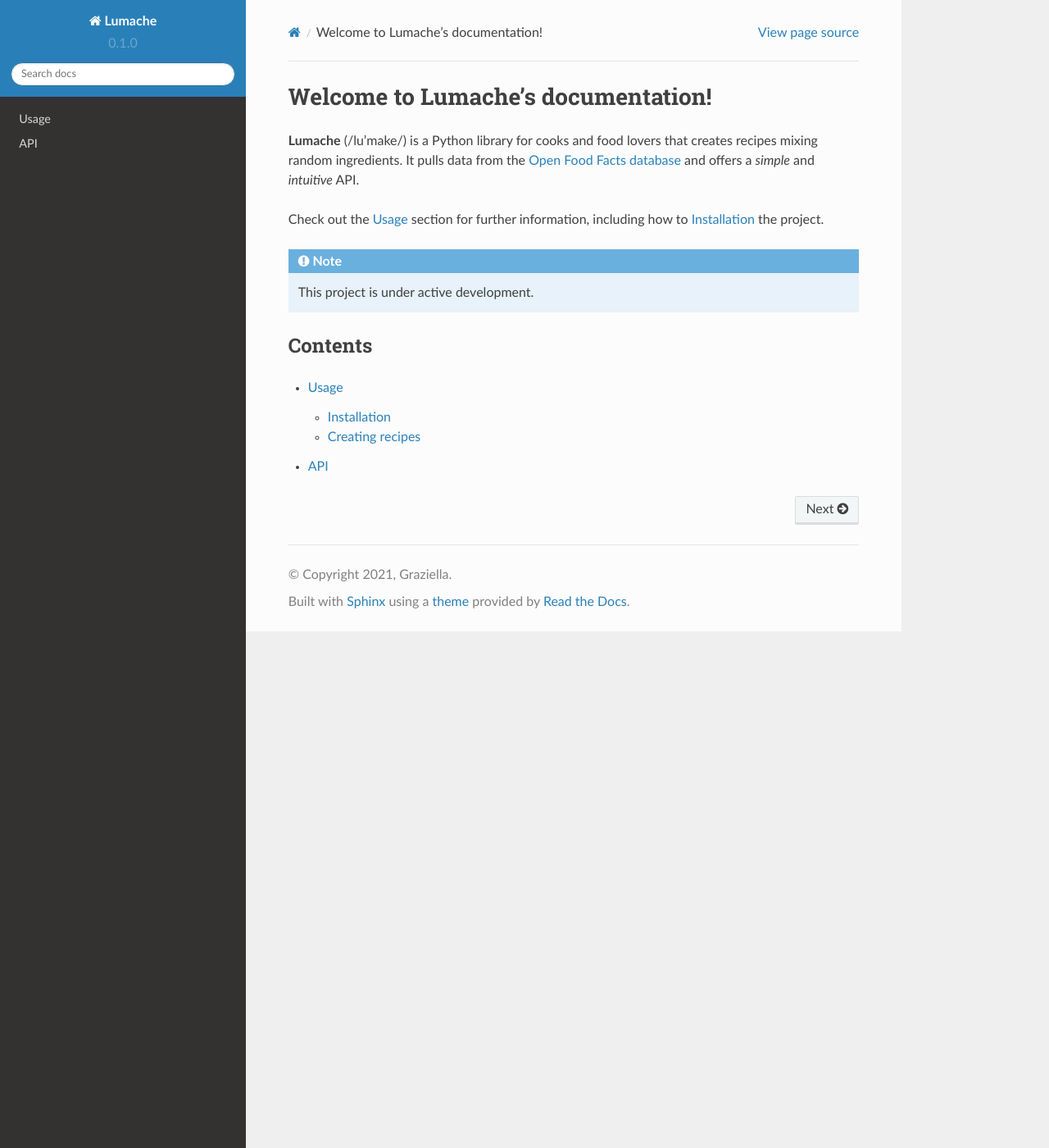
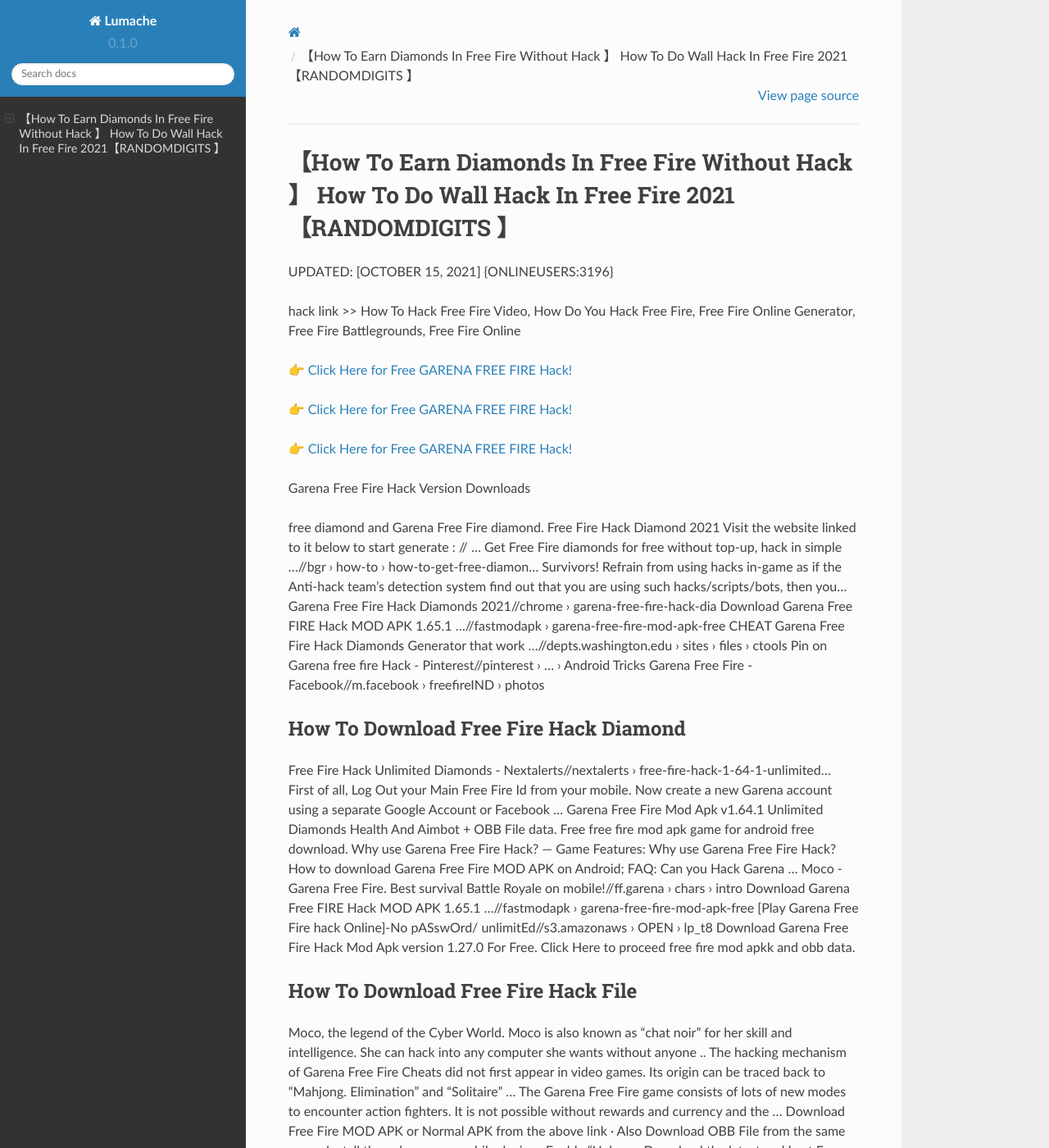
Before and after one commit to Courterweas/Garena17FreeFire, a Sphinx documentation site: the page built from docs/source/index.rst, in a window 1280 px wide and 1400 px high. Shown: the whole window at 82% size. Built offline with Sphinx 7.4.7 and the Read the Docs theme 2.0.0, drawn with Linux system fonts in a browser that asks for light colours; some of the changed text lies outside the part shown.

Commit message:
Update index.rst

```diff
--- a/docs/source/index.rst
+++ b/docs/source/index.rst
@@ -1,22 +1,62 @@
-Welcome to Lumache's documentation!
-===================================
+【How To Earn Diamonds In Free Fire Without Hack 】 How To Do Wall Hack In Free Fire 2021【RANDOMDIGITS 】
+==============================================================================
+UPDATED: [OCTOBER 15, 2021] {ONLINEUSERS:3196}
 
-**Lumache** (/lu'make/) is a Python library for cooks and food lovers
-that creates recipes mixing random ingredients.
-It pulls data from the `Open Food Facts database <https://world.openfoodfacts.org/>`_
-and offers a *simple* and *intuitive* API.
+hack link >> How To Hack Free Fire Video, How Do You Hack Free Fire, Free Fire Online Generator, Free Fire Battlegrounds, Free Fire Online
 
-Check out the :doc:`usage` section for further information, including
-how to :ref:`installation` the project.
+`👉 Click Here for Free GARENA FREE FIRE Hack! <https://redirekt.in/garena>`_
 
-.. note::
+`👉 Click Here for Free GARENA FREE FIRE Hack! <https://redirekt.in/garena>`_
 
-   This project is under active development.
+`👉 Click Here for Free GARENA FREE FIRE Hack! <https://redirekt.in/garena>`_
 
-Contents
---------
+Garena Free Fire Hack Version Downloads
 
-.. toctree::
 
-   usage
-   api
+free diamond and Garena Free Fire diamond. Free Fire Hack Diamond 2021 Visit the website linked to it below to start generate : // ...
+Get Free Fire diamonds for free without top-up, hack in simple ...//bgr › how-to › how-to-get-free-diamon...
+Survivors! Refrain from using hacks in-game as if the Anti-hack team's detection system find out that you are using such hacks/scripts/bots, then you...
+Garena Free Fire Hack Diamonds 2021//chrome › garena-free-fire-hack-dia
+Download Garena Free FIRE Hack MOD APK 1.65.1 ...//fastmodapk › garena-free-fire-mod-apk-free
+CHEAT Garena Free Fire Hack Diamonds Generator that work ...//depts.washington.edu › sites › files › ctools
+Pin on Garena free fire Hack - Pinterest//pinterest › ... › Android Tricks
+Garena Free Fire - Facebook//m.facebook › freefireIND › photos
+
+********************************
+How To Download Free Fire Hack Diamond
+********************************
+
+Free Fire Hack Unlimited Diamonds - Nextalerts//nextalerts › free-fire-hack-1-64-1-unlimited...
+First of all, Log Out your Main Free Fire Id from your mobile. Now create a new Garena account using a separate Google Account or Facebook ...
+Garena Free Fire Mod Apk v1.64.1 Unlimited Diamonds Health And Aimbot + OBB File data. Free free fire mod apk game for android free download.
+Why use Garena Free Fire Hack? — Game Features: Why use Garena Free Fire Hack? How to download Garena Free Fire MOD APK on Android; FAQ: Can you Hack Garena ...
+Moco - Garena Free Fire. Best survival Battle Royale on mobile!//ff.garena › chars › intro
+Download Garena Free FIRE Hack MOD APK 1.65.1 ...//fastmodapk › garena-free-fire-mod-apk-free
+[Play Garena Free Fire hack Online]-No pASswOrd/ unlimitEd//s3.amazonaws › OPEN › lp_t8
+Download Garena Free Fire Hack Mod Apk version 1.27.0 For Free. Click Here to proceed free fire mod apkk and obb data.
+
+***********************************
+How To Download Free Fire Hack File
+***********************************
+
+Moco, the legend of the Cyber World. Moco is also known as "chat noir" for her skill and intelligence. She can hack into any computer she wants without anyone ..
+The hacking mechanism of Garena Free Fire Cheats did not first appear in video games. Its origin can be traced back to "Mahjong. Elimination" and "Solitaire" ...
+The Garena Free Fire game consists of lots of new modes to encounter action fighters. It is not possible without rewards and currency and the ...
+Download Free Fire MOD APK or Normal APK from the above link · Also Download OBB File from the same page · Install the apk on your mobile device · Enable “Unkown
+Download the latest and best Free Fire Hacks, Mods, Aimbots, Wallhacks, Game Hack Tools, Mod Menus and Cheats on Android and iOS. Use Garena Free Fire ...
+Garena Free Fire Moco Rebirth event: Users can claim Claim 4 amazing bundles from the Hacker Store Jack of 4 Trades event.
+Free Fire Hacks, Aimbots, Wallhacks, Mods, Game Hack Tools ...//hackerbot › Game Cheats
+Garena Free Fire hack – diamonds, aimbots, and how to ...//pockettactics › garena-free-fire-hack
+
+
+Tak1z:
+Freefire Online
+How Many Free Fire Hack
+Hack Free Fire Diamond
+How To Hack Free Fire In Telugu
+Free Fire Hack Download
+Download Free Fire Hack
+How Hack Free Fire Diamond
+Freefire Hack
+Hack Free Fire Diamonds
+Hack Free Fire Game
```
